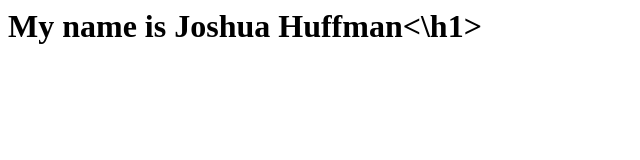
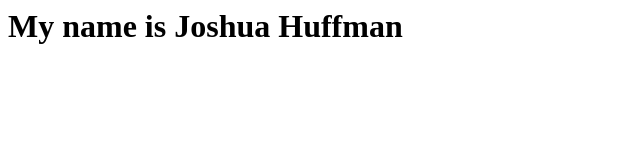
Before and after one commit to JoshuaHuffman/JoshuaHuffman.github.io, a plain HTML site: page index.html in a window 1280 px wide. Shown: the whole page, without its empty margins (0-640 px from the left). Drawn offline with Linux system fonts and the light colour scheme.

Commit message:
Update index.html

```diff
--- a/index.html
+++ b/index.html
@@ -1 +1 @@
-<h1>My name is Joshua Huffman<\h1>
+<h1>My name is Joshua Huffman
```
